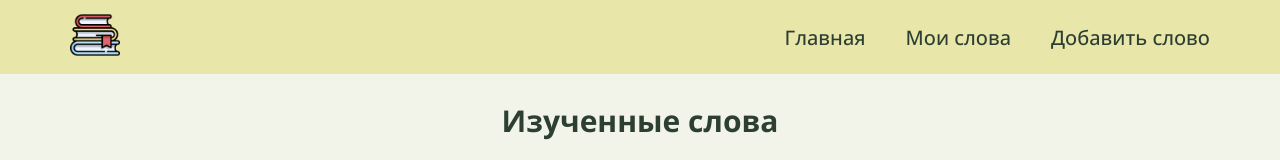
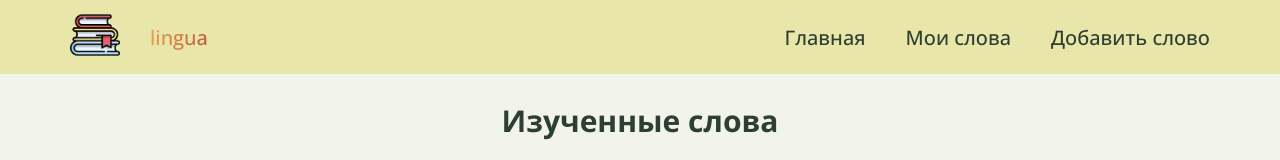
Before and after one commit to ZojaPonomarjova/lingua, a React (Create React App) app: page /known-words in a window 1280 px wide. Shown: the top 160 px of the page. Built offline with nearby package versions, Linux system fonts and the light colour scheme; no server answers.

Commit message:
Добавила название

```diff
--- a/src/components/addWord/index.jsx
+++ b/src/components/addWord/index.jsx
@@ -28,8 +28,6 @@ const AddWord = props => {
     russianError: "",
     tagsError: "",
   });
-
-  // const [sendError, setSendError] = useState("");
 
   //функция для внесения изменений в инпутах с проверкой на наличие ошибок
   const onChangeWords = event => {
@@ -174,10 +172,21 @@ const AddWord = props => {
 };
 
 export default inject(({ dataStore }) => {
-  const { errorText, handleClickToAdd, data } = dataStore;
+  const {
+    errorText,
+    handleClickToAdd,
+    data,
+    // getData,
+    // handleClickToDelete,
+    // handleClickToSendChanges,
+  } = dataStore;
   return {
     errorText,
     handleClickToAdd,
     data,
+    // getData,
+
+    // handleClickToDelete,
+    // handleClickToSendChanges,
   };
 })(observer(AddWord));
--- a/src/components/header/header.jsx
+++ b/src/components/header/header.jsx
@@ -6,9 +6,12 @@ const Header = () => {
   // console.log(props);
   return (
     <header className="header">
-      <Link className="header__logo" to="/">
-        <img src="../assets/images/books.png" alt="books" className="logo" />
-      </Link>
+      <div className="header__container">
+        <Link className="header__logo" to="/">
+          <img src="../assets/images/books.png" alt="books" className="logo" />
+        </Link>
+        <span className="header__name">lingua</span>
+      </div>
       <nav className="header__nav">
         <ul className="header__list">
           <MenuItem text="Главная" href="/"></MenuItem>
--- a/src/components/header/header.scss
+++ b/src/components/header/header.scss
@@ -37,6 +37,25 @@
   width: 50px;
   height: auto;
   cursor: pointer;
+  margin-right: 30px;
+}
+
+.header__container {
+  display: flex;
+  align-items: center;
+}
+
+.header__name {
+  // color: $olive;
+
+  font-family: "OpenSans-Medium", sans-serif;
+  font-weight: 500;
+  font-size: 20px;
+  background: #ea9f54;
+  background: linear-gradient(to right, #ea9f54 0%, #bf5a3b 100%);
+  background-clip: text;
+  -webkit-text-fill-color: transparent;
+  // text-fill-color: transparent;
 }
 
 .header {
--- a/src/components/table/tableKnownWords/index.jsx
+++ b/src/components/table/tableKnownWords/index.jsx
@@ -16,15 +16,15 @@ const TableKnownWords = props => {
   const handleClickDeleteWord = (wordId, word) => {
     //убираем из массива с изученными словами те, которые удалили
     props.handleClickToDelete(wordId, word);
-    if (props.isDeleted) {
-      console.log(props.isDeleted);
-      const knownWordsArrUpdate = knownWordsArr.filter(item => {
-        if (item.id !== wordId) {
-          return item;
-        }
-      });
-      setKnownWordsArr(knownWordsArrUpdate);
-    }
+    // if (props.isDeleted) {
+    // console.log(props.isDeleted);
+    const knownWordsArrUpdate = knownWordsArr.filter(item => {
+      // if (item.id !== wordId) {
+      return item.id !== wordId;
+      // }
+    });
+    setKnownWordsArr(knownWordsArrUpdate);
+    // }
   };
 
   useEffect(() => {
@@ -87,11 +87,22 @@ const TableKnownWords = props => {
   );
 };
 export default inject(({ dataStore }) => {
-  const { handleClickToDelete, data, isDeleted } = dataStore;
+  const {
+    handleClickToDelete,
+    getData,
+    handleClickToAdd,
+    handleClickToSendChanges,
+    data,
+    isDeleted,
+  } = dataStore;
 
   return {
     handleClickToDelete,
     data,
     isDeleted,
+    getData,
+    handleClickToAdd,
+
+    handleClickToSendChanges,
   };
 })(observer(TableKnownWords));
--- a/src/store/dataStore.js
+++ b/src/store/dataStore.js
@@ -1,4 +1,4 @@
-import { action, makeObservable, observable } from "mobx";
+import { action, makeObservable, observable, runInAction } from "mobx";
 
 export default class DataStore {
   data = [];
@@ -7,16 +7,17 @@ export default class DataStore {
 
   isWordsLoading = false;
   isLoaded = false;
-  isDeleted = undefined;
+  // isDeleted = undefined;
   isWordChanged = undefined;
 
   constructor() {
+    // makeAutoObservable(this);
     makeObservable(this, {
       data: observable,
       errorText: observable,
       isLoaded: observable,
       errorTextForGetData: observable,
-      isDeleted: observable,
+      // isDeleted: observable,
       isWordChanged: observable,
       getData: action,
       handleClickToAdd: action,
@@ -36,7 +37,10 @@ export default class DataStore {
       .then(words => {
         try {
           // console.log(words);
+          runInAction(() => {
             this.data = words;
+          });
+
           this.isWordsLoading = false;
           this.isLoaded = true;
           // setTimeout(() => (this.isWordsLoading = false), 5000);
@@ -83,14 +87,9 @@ export default class DataStore {
           .then(response => response.json())
           .then(word => {
             // console.log(word);
+            runInAction(() => {
               this.data.push(word);
-
-            // value = {
-            //   english: "",
-            //   transcription: "",
-            //   russian: "",
-            //   tags: "",
-            // };
+            });
           })
           .catch(error => {
             console.log(error);
@@ -108,7 +107,7 @@ export default class DataStore {
 
   //функция для удаления слов
   handleClickToDelete = (wordId, word) => {
-    this.isDeleted = undefined;
+    // this.isDeleted = undefined;
     try {
       fetch(`/api/words/${wordId}/delete`, {
         method: "POST",
@@ -119,27 +118,30 @@ export default class DataStore {
       })
         .then(response => response.json())
         .then(response => {
-          // console.log(response);
+          console.log(response);
           //если слово удаляется успешно, передаем состояние, чтобы удалить его из хранилища
-          this.isDeleted = true;
+          // this.isDeleted = true;
+          // console.log(this.isDeleted);
           //если запрос прошел, убираем слово в рекомендованных словах
+          runInAction(() => {
             if (response === true) {
               const recommendedWordsArrUpdate = this.data.filter(item => {
-              if (item.id !== wordId) {
-                return item;
-              }
+                // if (item.id !== wordId) {
+                return item.id !== wordId;
+                // }
               });
               this.data = recommendedWordsArrUpdate;
             }
+          });
         })
         .catch(error => {
           //если запрос не прошел, выводим ошибку и не удаляем слово из массива
-          this.isDeleted = false;
+          // this.isDeleted = false;
 
           console.log(error);
         });
     } catch (error) {
-      this.isDeleted = false;
+      // this.isDeleted = false;
       console.log(error);
     }
   };
```
Also changed, not shown: .eslintrc.json. Lines whose indentation alone changed are shown as unchanged.
